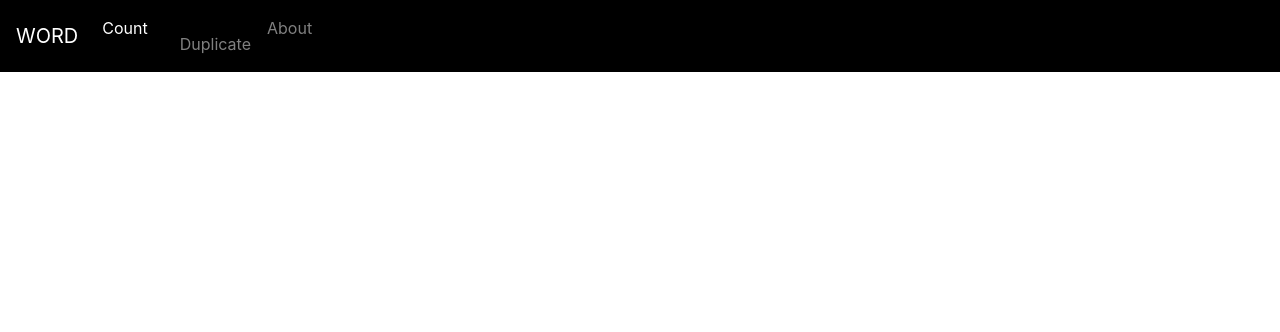
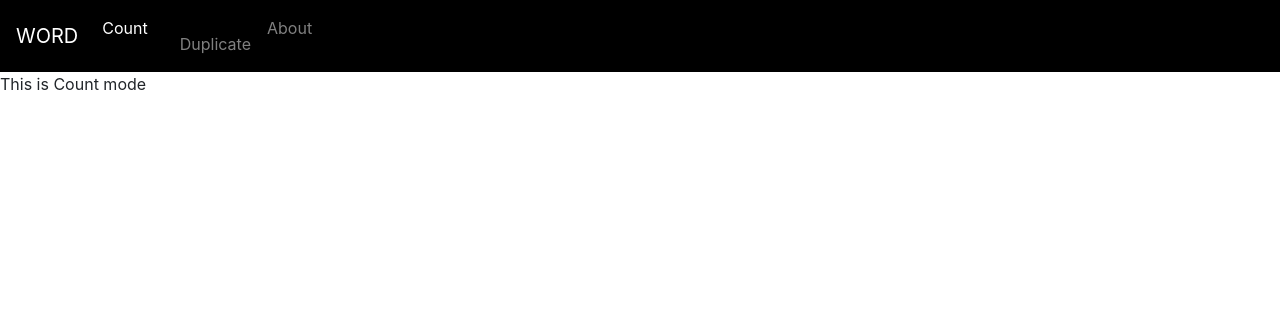
Before and after one commit to SirawitBu/Flask_tester, a Flask app: page / in a window 1280 px wide. Shown: the top 332 px of the page. Run offline with Flask 2, Linux system fonts and the light colour scheme; some libraries are stand-ins or nearby versions.

Commit message:
Update base.html

```diff
--- a/templates/base.html
+++ b/templates/base.html
@@ -48,7 +48,7 @@
         </div>
     </nav>
 
-
+  This is Count mode
 
 
   <!-- JavaScript at the bottom for fast page loading -->
```
